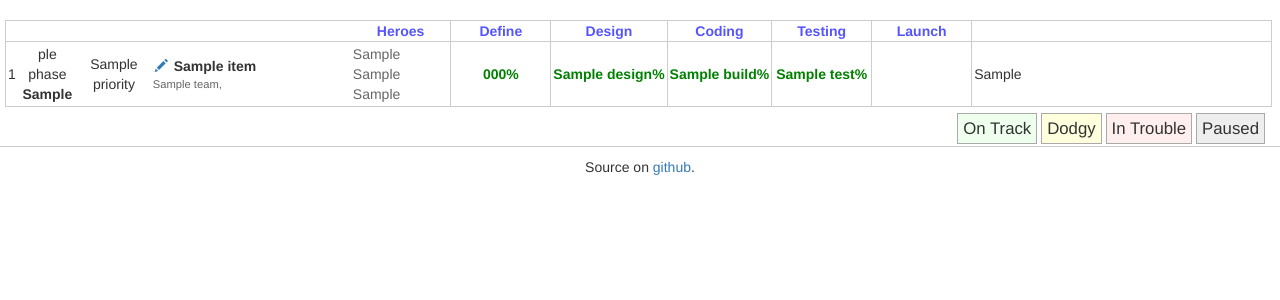
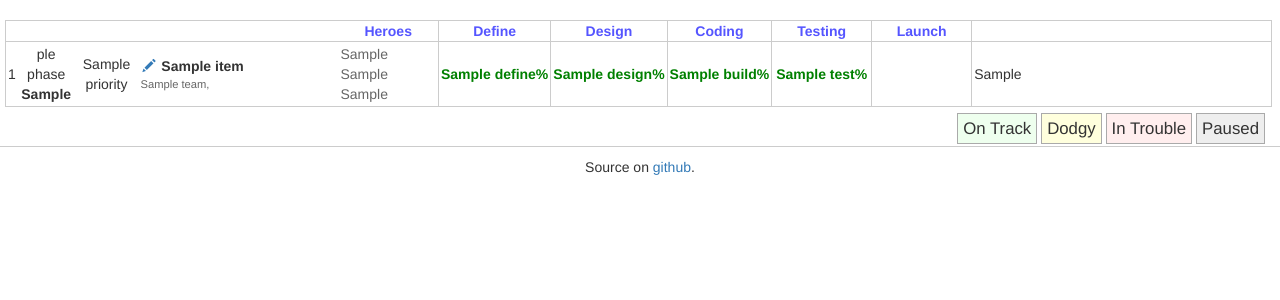
Before and after one commit to clouserw/jugband, a Flask app: template templates/home.html in a window 1280 px wide. Shown: the part 52-352 px from the top of the page. Run offline with Flask 2, Linux system fonts and the light colour scheme; the template is opened without the code that fills it: most values are stand-ins (such as "Sample title", 1, 10 or a date in 2020); some libraries are stand-ins or nearby versions.

Commit message:
concept fields are no longer used

```diff
--- a/templates/home.html
+++ b/templates/home.html
@@ -63,13 +63,13 @@
           </td>
 
           <td class="flag percent end {{ item['Status']|lower }}">
-            {% if item['Concept'] %}
-              <span>{{ item['Concept'] }}%</span>
+            {% if item['Define'] %}
+              <span>{{ item['Define'] }}%</span>
             {% else %}
               <span class="no">n/a</span>
             {% endif %}
-            {% if item['Concept Docs'] %}
-              <a class="glyphicon glyphicon-new-window" href="{{ item['Concept Docs'] }}" target="_blank"></a>
+            {% if item['Requirements / Stories'] %}
+              <a class="glyphicon glyphicon-new-window" href="{{ item['Requirements / Stories'] }}" target="_blank"></a>
             {% endif %}
           </td>
 
@@ -79,8 +79,8 @@
             {% else %}
               <span class="no">n/a</span>
             {% endif %}
-            {% if item['Requirements / Stories'] %}
-              <a class="glyphicon glyphicon-new-window" href="{{ item['Requirements / Stories'] }}" target="_blank"></a>
+            {% if item['Design Specs'] %}
+              <a class="glyphicon glyphicon-new-window" href="{{ item['Design Specs'] }}" target="_blank"></a>
             {% endif %}
           </td>
 
```
